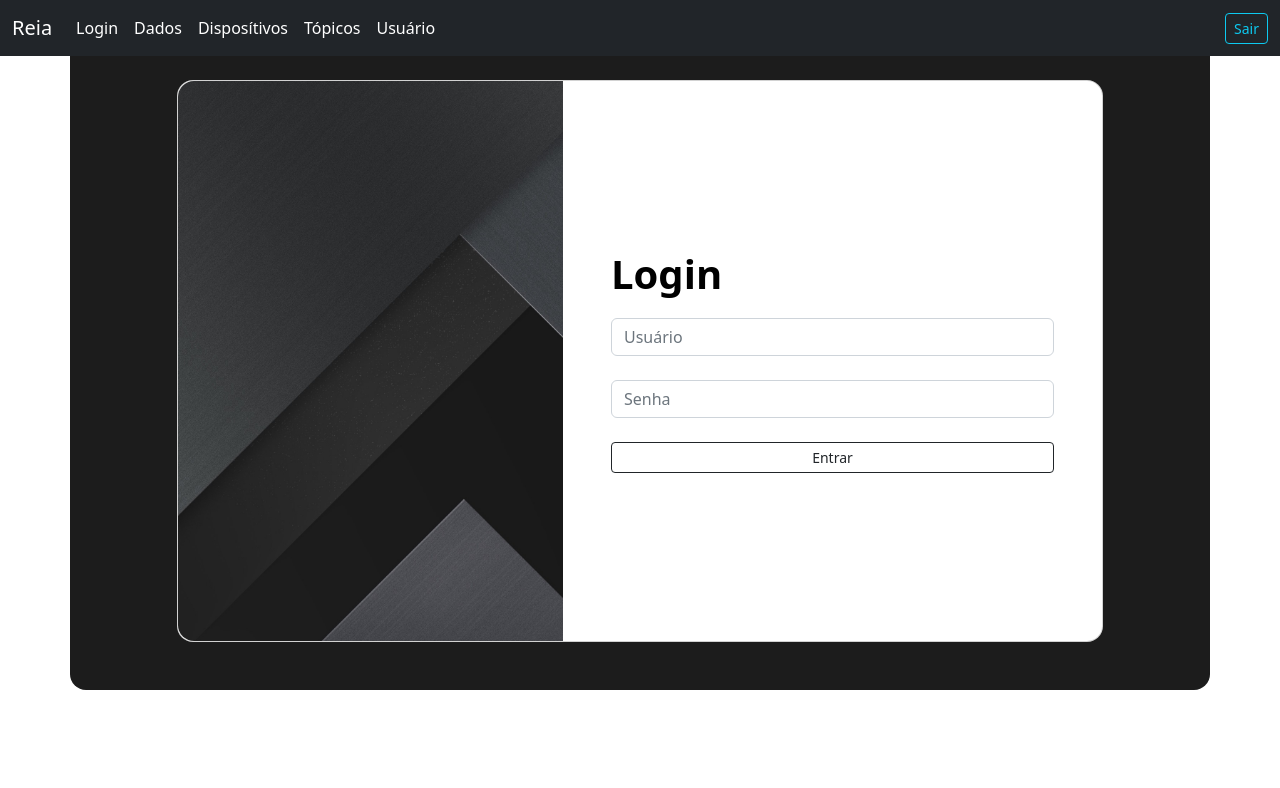
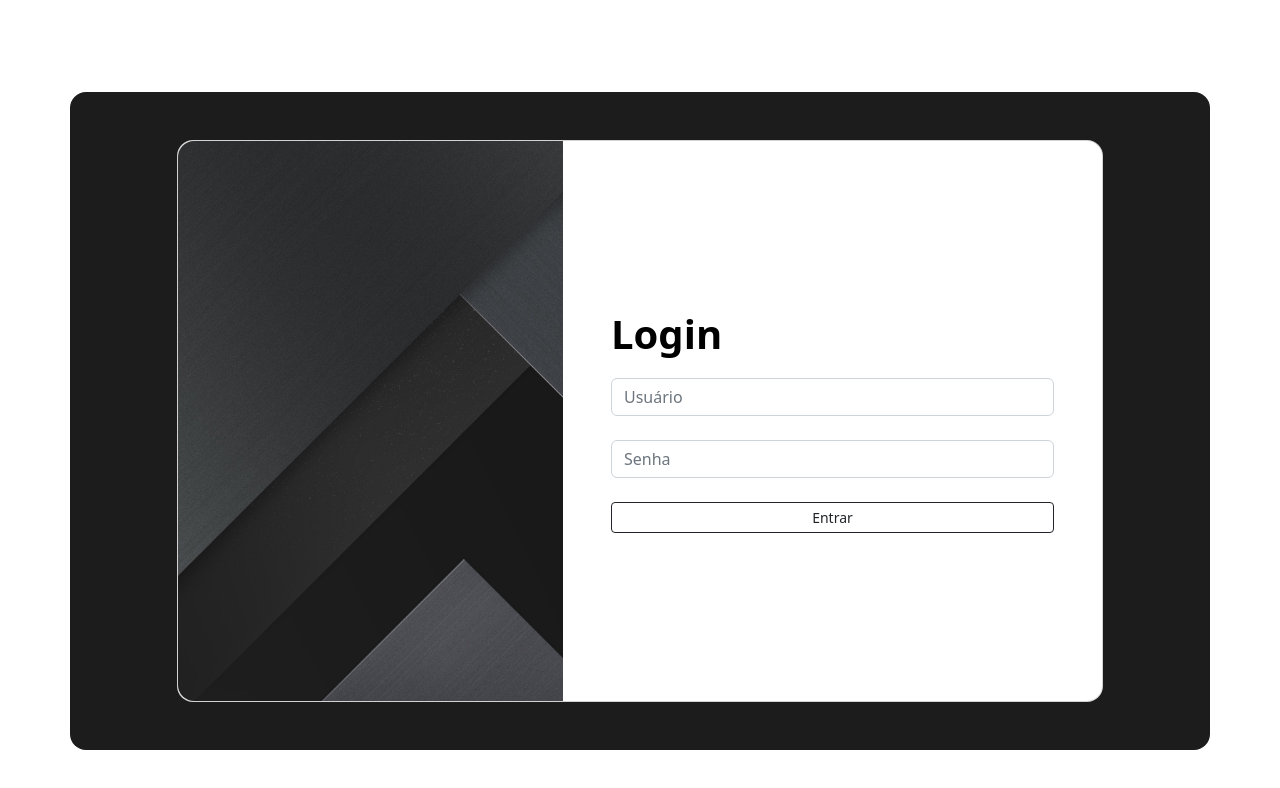
Before and after one commit to CarolinaVanuchi/reia-front, a Vue app: page / in a window 1280 px wide. Shown: the top 788 px of the page. Built offline with nearby package versions, Linux system fonts and the light colour scheme.

Commit message:
validado para nao aparecer o menu superior se nao ouver token

```diff
--- a/package.json
+++ b/package.json
@@ -13,7 +13,6 @@
     "all": "^0.0.0",
     "axios": "^1.2.2",
     "bootstrap": "^5.2.3",
-    "pinia": "^2.0.28",
     "vue": "^3.2.45",
     "vue-router": "4"
   },
--- a/src/components/Navbar.vue
+++ b/src/components/Navbar.vue
@@ -1,6 +1,6 @@
 <template>
 
-    <nav class="navbar navbar-expand-md navbar-dark fixed-top bg-dark">
+    <nav v-if="auth.isAuthenticated.value" class="navbar navbar-expand-md navbar-dark fixed-top bg-dark">
         <div class="container-fluid">
             <a class="navbar-brand" href="#">Reia</a>
             <button class="navbar-toggler" type="button" data-bs-toggle="collapse" data-bs-target="#navbarCollapse"
@@ -26,19 +26,24 @@
                     </li>
                 </ul>
                 <form class="d-flex">
-                    <button class="btn btn-sm btn-outline-info" type="submit">Sair</button>
+                    <button class="btn btn-sm btn-outline-info" type="button" @click="logout">Sair</button>
                 </form>
             </div>
         </div>
     </nav>
 </template>
 
-<script>
-export default {
-    name: 'Navbar'
+<script setup>
+
+import useAuth from "../views/login/auth";
+import { onMounted } from "vue";
+const auth = useAuth();
+
+function logout()
+{
+    auth.clearLocalStorage();
 }
 </script>
-
 <style>
 
 </style>
--- a/src/main.js
+++ b/src/main.js
@@ -4,14 +4,9 @@ import "bootstrap/dist/css/bootstrap.css";
 import './style.css';
 
 import App from './App.vue';
-// import { createPinia } from 'pinia';
 import router from './router/index';
 
-// const pinia = createPinia();
-// app.use(pinia);
 const app = createApp(App);
-// createApp(App).use(createPinia()).use(router).mount('#app');
-
 app.use(router);
 app.mount('#app');
 
--- a/src/views/login/Login.vue
+++ b/src/views/login/Login.vue
@@ -1,5 +1,5 @@
 <template>
-  <div class="container py-5 h-100" style="background-color: #1c1c1c; border-radius: 1rem 1rem 1rem 1rem">
+  <div  v-if="!auth.isAuthenticated.value" class="container py-5 h-100" style="background-color: #1c1c1c; border-radius: 1rem 1rem 1rem 1rem; margin-top: 60px">
     <div class="row d-flex justify-content-center align-items-center h-100">
       <div class="col col-xl-10">
         <div class="card" style="border-radius: 1rem">
@@ -44,17 +44,16 @@
 
 import { reactive } from "vue";
 import useLogin from "./login";
+
+import useAuth from "./auth";
+const auth = useAuth();
+
 const { login } = useLogin();
-
-// import { useAuth } from '../stores/auth.js';
-
-// const auth = useAuth();
 
 const form = reactive({
   username: '',
   password: ''
 })
-
 
 const doLogin = async () => {
   if (!form.username || !form.password) {
--- /dev/null
+++ b/src/views/login/auth.js
@@ -0,0 +1,45 @@
+import { computed } from "vue";
+import { ref } from 'vue';
+import { useRouter } from 'vue-router';
+
+export default function useAuth() {
+    const router = useRouter();
+    const token = ref([]);
+    const idUser = ref([]);
+    const isOK = ref([false]);
+
+    const setLocalStorage = (tokenValue , idUserValue) => {
+        localStorage.setItem("token", tokenValue );
+        localStorage.setItem("idUser", idUserValue);
+    }
+
+    const clearLocalStorage = async () => {
+        localStorage.removeItem("token");
+        localStorage.removeItem("idUser");
+        await router.push("/");
+        location.reload();
+    }
+
+    const getToken = () => {
+        return localStorage.getItem("token");
+    }
+
+    const getIdUser = () => {
+        return localStorage.getItem("idUser");
+    }
+
+    const isAuthenticated = computed(() => {
+        if (getToken() == null || getIdUser() == null) return false;
+        return true;
+    })
+
+    return {
+        token,
+        idUser,
+        setLocalStorage,
+        getToken,
+        getIdUser,
+        clearLocalStorage,
+        isAuthenticated
+    }
+}
--- a/src/views/login/login.js
+++ b/src/views/login/login.js
@@ -1,22 +1,22 @@
 import { ref } from 'vue';
 import http from "../../services/http.js";
 import { useRouter } from 'vue-router';
+import useAuth from "./auth";
 
 export default function useLogin() {
 
-    // const router = useRouter();
+    const { setLocalStorage, clearLocalStorage } = useAuth();
+    const router = useRouter();
 
     const login = async (data) => {
         try {
-            console.log('aaa')
-            console.log(data)
             const response = await http.post("auth/login", data);
-            localStorage.setItem("token", response.data.token);
-            // auth.setToken(response.data.token);
+            setLocalStorage(response.data.token, response.data.id);
+            await router.push("/data");
+            location.reload();
         } catch (error) {
-            localStorage.setItem("token", "");
-            // auth.clearToken();
             alert(error?.response?.data.msg);
+            clearLocalStorage();
         }
     }
 
```
Also changed, not shown: src/stores/auth.js (deleted, +0 -21 lines), 1 other file (tests, documents, lock files or other folders).
